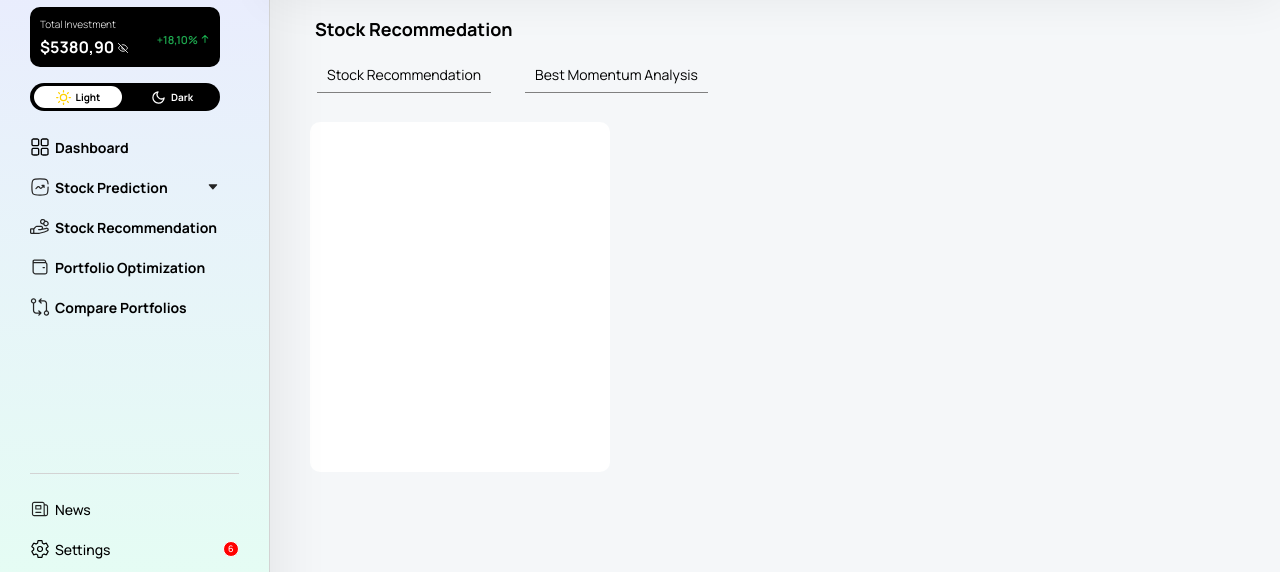
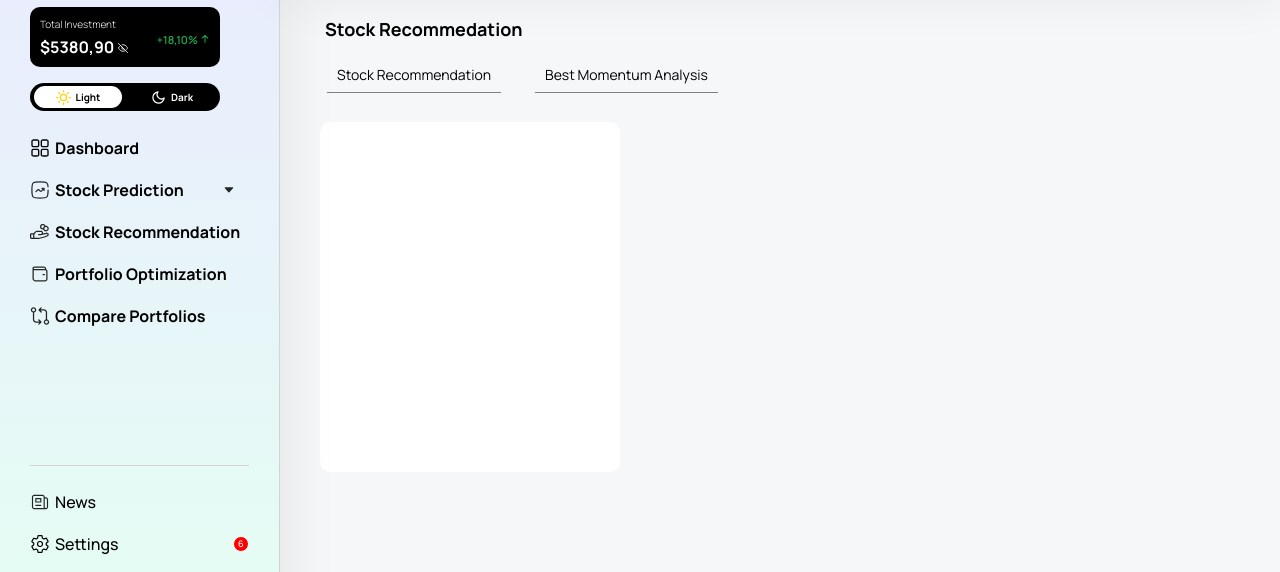
Before and after one commit to Ahadhalloul/Robo-Advisor, a plain HTML site: page index.html in a window 1280 px wide. Shown: the part 118-690 px from the top of the page. Drawn offline with nearby package versions, Linux system fonts and the light colour scheme.

Commit message:
change font size ov side bar

```diff
--- a/style/style.css
+++ b/style/style.css
@@ -18,7 +18,7 @@
   grid-template-areas:
     "sidebar header"
     "sidebar main";
-  grid-template-columns: 270px auto;
+  grid-template-columns: 280px auto;
   grid-template-rows: 95px auto;
 }
 .header-container {
@@ -306,9 +306,14 @@
   flex-direction: column;
   justify-content: space-between;
   height: 70%;
-  font-size: 14px;
+  font-size: 16px;
   font-weight: 700;
 }
+.sidebar-van-container .stock-prediction-select {
+  font-size: 16px;
+  font-weight: 700;
+}
+
 ul li a {
   text-decoration: none;
 }
```
Also changed, not shown: index.html (+0 -1 lines).
